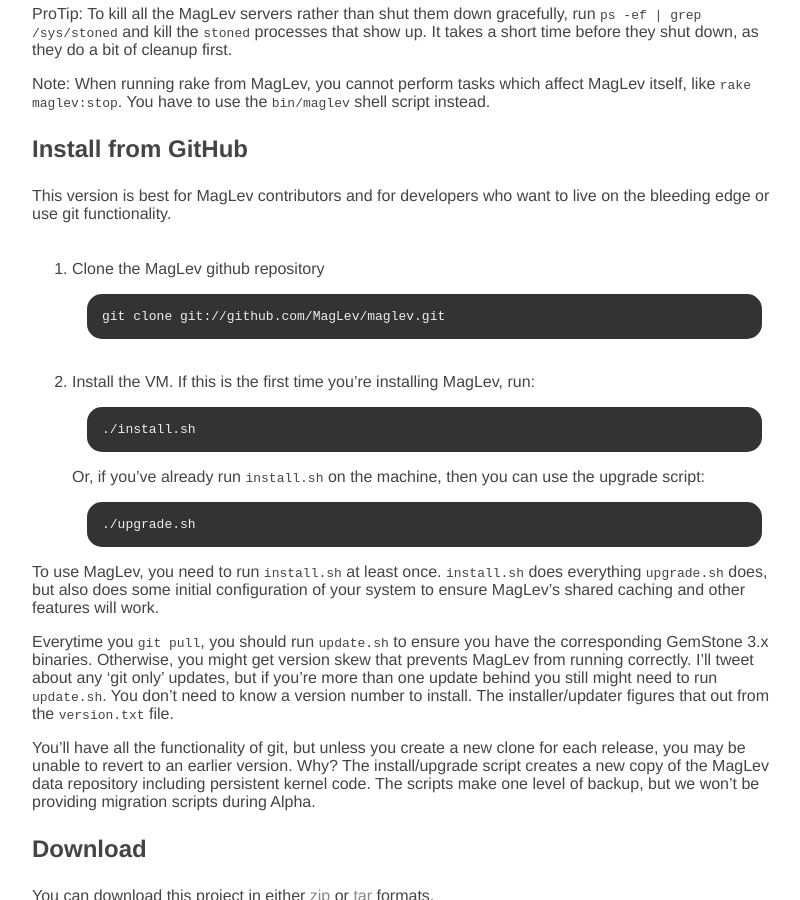
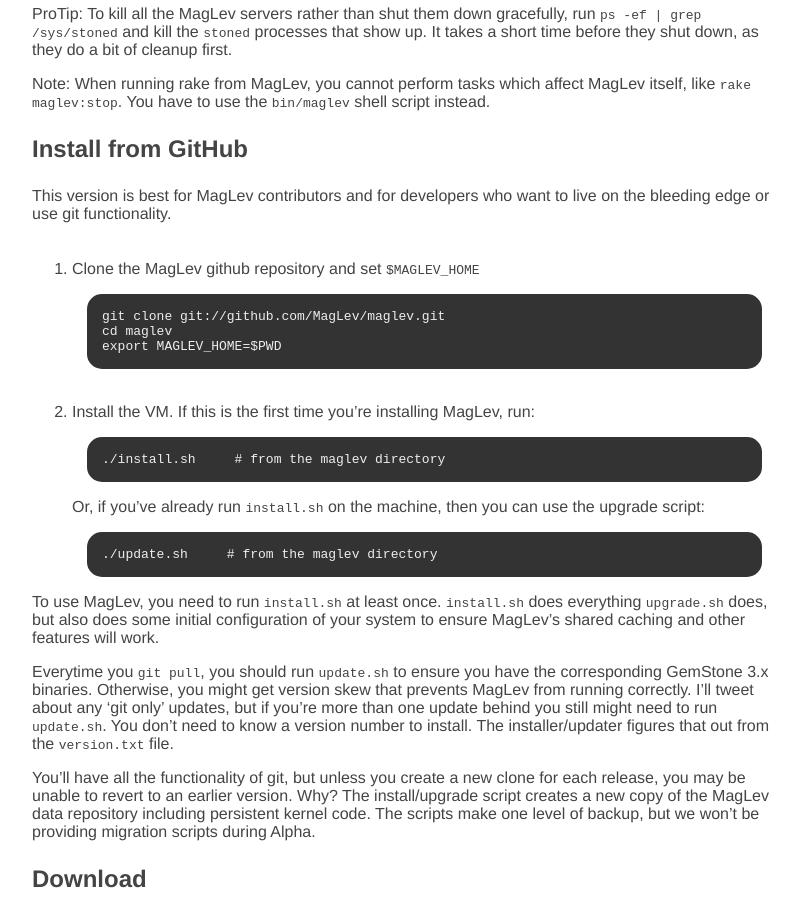
Before and after one commit to MagLev/maglev.github.com, a Jekyll site: the page built from docs/download.markdown, in a window 1280 px wide and 900 px high, scrolled down 1068 px. Shown: the whole window, without its empty margins (178-978 px from the left). Built offline with Jekyll 4.4.1, drawn with Linux system fonts in a browser that asks for light colours.

Commit message:
Fix mistakes in install instructions.

```diff
--- a/docs/download.markdown
+++ b/docs/download.markdown
@@ -55,19 +55,21 @@
 This version is best for MagLev contributors and for developers who want to
 live on the bleeding edge or use git functionality.
 
-1. Clone the MagLev github repository
+1. Clone the MagLev github repository and set `$MAGLEV_HOME`
 
        git clone git://github.com/MagLev/maglev.git
+       cd maglev
+       export MAGLEV_HOME=$PWD
 
 1. Install the VM.  If this is the first time you're installing MagLev,
    run:
 
-       ./install.sh
+       ./install.sh     # from the maglev directory
 
    Or, if you've already run `install.sh` on the machine, then you can use
    the upgrade script:
 
-       ./upgrade.sh
+       ./update.sh     # from the maglev directory
 
 To use MagLev, you need to run `install.sh` at least once.  `install.sh`
 does everything `upgrade.sh` does, but also does some initial configuration
```
